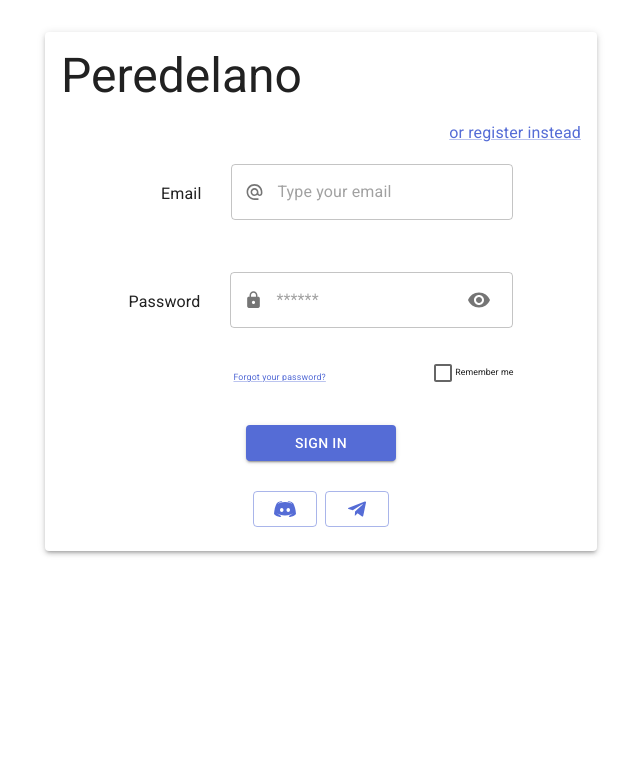
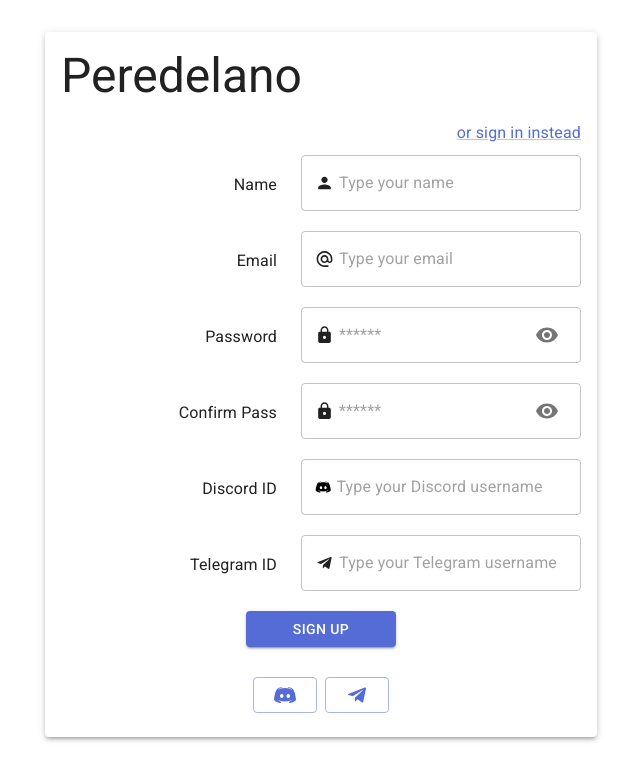
Before and after one commit to openworld-community/passport-front, a React (Vite) app: page /#/sign-up in a window 1280 px wide. Before the commit this address led to /#/login. Shown: the top 780 px of the page, without its empty margins (319-959 px from the left). Built offline with nearby package versions, Linux system fonts and the light colour scheme.

Commit message:
fixed code SignUpLayout

```diff
--- a/src/modules/sign-up/SignUpLayout.tsx
+++ b/src/modules/sign-up/SignUpLayout.tsx
@@ -6,12 +6,9 @@ import Visibility from '@mui/icons-material/Visibility';
 import VisibilityOff from '@mui/icons-material/VisibilityOff';
 import { Box } from '@mui/material';
 import { Button } from '@mui/material';
-import { FormControl } from '@mui/material';
-import { Grid } from '@mui/material';
 import { IconButton } from '@mui/material';
 import { Stack } from '@mui/material';
-import { TextField } from '@mui/material';
-import { Typography } from '@mui/material';
+import { TextInput } from '@ui/fields/TextInput';
 import { DiscordIcon } from '@ui/icons/DiscordIcon';
 import { useFormik } from 'formik';
 import { useState } from 'react';
@@ -37,8 +34,7 @@ export const SignUpLayout = () => {
       email: Yup.string().required('Email is required!').email('Email is invalid!'),
       password: Yup.string().min(5).max(10).required('Password is required!'),
       confirmPassword: Yup.string()
-        .nullable()
-        .oneOf([Yup.ref('password'), null], 'Passwords do not match!')
+        .oneOf([Yup.ref('password')], 'Passwords do not match!')
         .required('Password confirmation is required!'),
       discordId: Yup.string().min(3).max(256).required('Discord ID is required!'),
       telegramId: Yup.string().min(3).max(256).required('Telegram ID is required!'),
@@ -46,30 +42,9 @@ export const SignUpLayout = () => {
   });
 
   return (
-    <Box display="flex" justifyContent="center" flexDirection="column">
-      <Grid
-        container
-        component="form"
-        onSubmit={formik.handleSubmit}
-        max-width="460px"
-        flexDirection="column"
-        alignContent="center"
-        alignItems="flex-end"
-      >
-        <FormControl
-          style={{
-            display: 'flex',
-            flexDirection: 'row',
-            alignItems: 'center',
-            columnGap: '30px',
-            marginBottom: '30px',
-            height: '78px',
-            flexWrap: 'wrap',
-          }}
-        >
-          <Typography>Name</Typography>
-          <TextField
-            style={{ height: '60px', minWidth: '280px', maxWidth: '300px' }}
+    <Box component="form" display="flex" flexDirection="column" alignItems="flex-end" justifyContent="center" alignContent='center'>
+      <TextInput
+        label="Name"
         placeholder="Type your name"
         type="text"
         variant="outlined"
@@ -80,27 +55,14 @@ export const SignUpLayout = () => {
         helperText={formik.errors.name}
         error={!!formik.errors.name}
         InputProps={{
-              startAdornment: <PersonIcon style={{ paddingRight: '5px' }} />,
+          startAdornment: <PersonIcon style={{ paddingRight: '5px'}} />,
         }}
       />
-        </FormControl>
-        <FormControl
-          style={{
-            display: 'flex',
-            flexDirection: 'row',
-            alignItems: 'center',
-            columnGap: '30px',
-            marginBottom: '30px',
-            height: '78px',
-            flexWrap: 'wrap',
-          }}
-        >
-          <Typography>Email</Typography>
-          <TextField
+      <TextInput
+        label="Email"
         type="email"
         placeholder="Type your email"
         variant="outlined"
-            style={{ minWidth: '280px', maxWidth: '300px', height: '60px' }}
         name="email"
         value={formik.values.email}
         onChange={formik.handleChange}
@@ -111,24 +73,11 @@ export const SignUpLayout = () => {
           startAdornment: <AlternateEmailIcon style={{ paddingRight: '5px' }} />,
         }}
       />
-        </FormControl>
-        <FormControl
-          style={{
-            display: 'flex',
-            flexDirection: 'row',
-            alignItems: 'center',
-            columnGap: '30px',
-            marginBottom: '30px',
-            height: '78px',
-            flexWrap: 'wrap',
-          }}
-        >
-          <Typography>Password</Typography>
-          <TextField
+      <TextInput
+        label="Password"
         placeholder="******"
         variant="outlined"
         type={showPassword ? 'text' : 'password'}
-            style={{ minWidth: '280px', maxWidth: '300px', height: '60px' }}
         name="password"
         value={formik.values.password}
         onChange={formik.handleChange}
@@ -144,24 +93,11 @@ export const SignUpLayout = () => {
           ),
         }}
       />
-        </FormControl>
-        <FormControl
-          style={{
-            display: 'flex',
-            flexDirection: 'row',
-            alignItems: 'center',
-            columnGap: '30px',
-            marginBottom: '30px',
-            height: '78px',
-            flexWrap: 'wrap',
-          }}
-        >
-          <Typography>Confirm Pass</Typography>
-          <TextField
+      <TextInput
+        label="Confirm Pass"
         placeholder="******"
         variant="outlined"
         type={showPassword ? 'text' : 'password'}
-            style={{ minWidth: '280px', maxWidth: '300px', height: '60px' }}
         name="confirmPassword"
         value={formik.values.confirmPassword}
         onChange={formik.handleChange}
@@ -177,53 +113,25 @@ export const SignUpLayout = () => {
           ),
         }}
       />
-        </FormControl>
-        <FormControl
-          style={{
-            display: 'flex',
-            flexDirection: 'row',
-            alignItems: 'center',
-            columnGap: '30px',
-            marginBottom: '30px',
-            height: '78px',
-            flexWrap: 'wrap',
-          }}
-        >
-          <Typography>Discord ID</Typography>
-          <TextField
-            type="text"
+      <TextInput
+        label="Discord ID"
         placeholder="Type your Discord username"
         variant="outlined"
-            style={{ minWidth: '280px', maxWidth: '300px', height: '60px' }}
-            name="email"
+        name="discordId"
         value={formik.values.discordId}
         onChange={formik.handleChange}
         onBlur={formik.handleBlur}
         error={!!formik.errors.discordId}
         helperText={formik.errors.discordId}
         InputProps={{
-              startAdornment: <DiscordIcon />,
+          startAdornment: <DiscordIcon style={{ paddingRight: '5px' }} />,
         }}
       />
-        </FormControl>
-        <FormControl
-          style={{
-            display: 'flex',
-            flexDirection: 'row',
-            alignItems: 'center',
-            columnGap: '30px',
-            marginBottom: '30px',
-            height: '78px',
-            flexWrap: 'wrap',
-          }}
-        >
-          Telegram ID
-          <TextField
-            type="text"
+      <TextInput
+        label="Telegram ID"
         placeholder="Type your Telegram username"
         variant="outlined"
-            style={{ minWidth: '280px', maxWidth: '300px', height: '60px' }}
-            name="email"
+        name="telegramId"
         value={formik.values.telegramId}
         onChange={formik.handleChange}
         onBlur={formik.handleBlur}
@@ -233,11 +141,9 @@ export const SignUpLayout = () => {
           startAdornment: <TelegramIcon style={{ paddingRight: '5px' }} />,
         }}
       />
-        </FormControl>
       <Button type="submit" variant="contained" style={{ width: '150px', alignSelf: 'center' }}>
         Sign up
       </Button>
-      </Grid>
       <Stack direction="row" spacing={1} style={{ marginTop: '30px', alignSelf: 'center' }}>
         <Button variant="outlined">{<DiscordIcon fill={'#556cd6'} />}</Button>
         <Button variant="outlined">{<TelegramIcon />}</Button>
--- a/src/ui/fields/TextInput.tsx
+++ b/src/ui/fields/TextInput.tsx
@@ -1,6 +1,6 @@
 import FormControl, { formControlClasses } from '@mui/material/FormControl';
 import InputLabel from '@mui/material/InputLabel';
-import TextField, { TextFieldProps } from '@mui/material/TextField';
+import TextField, { TextFieldProps, textFieldClasses } from '@mui/material/TextField';
 import { styled } from '@mui/material/styles';
 import { useId } from 'react';
 
@@ -8,11 +8,20 @@ const FormControlStyled = styled(FormControl)(() => ({
   [`&.${formControlClasses.root} > label`]: {
     position: 'relative',
     color: 'inherit',
+    transform: 'none',
+    alignItems: 'center',
+    display: 'flex',
   },
   [`&.${formControlClasses.root}`]: {
     flexDirection: 'row',
     columnGap: '1.5rem',
     marginBottom: '1rem',
+    flexWrap: 'wrap',
+  },
+  [`&.${formControlClasses.root} > div.${textFieldClasses.root}`]: {
+    height: '60px',
+    minWidth: '280px',
+    maxWidth: '300px',
   },
 }));
 
```
Lines whose indentation alone changed are shown as unchanged.
